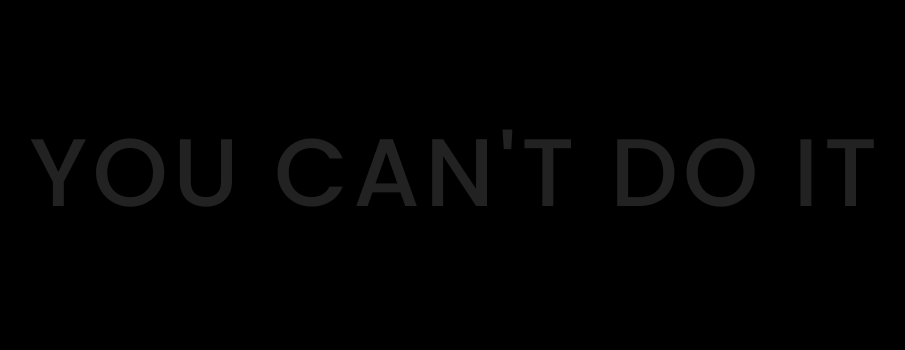
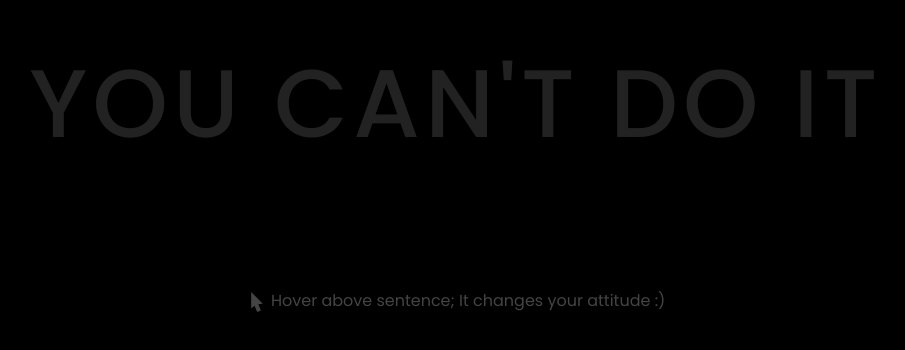
Before and after one commit to masoudtabatabaei/YCDI, a plain HTML site: page index.html in a window 1280 px wide. Shown: the part 228-578 px from the top of the page, without its empty margins (184-1089 px from the left). Drawn offline with Linux system fonts and the light colour scheme.

Commit message:
add help text

```diff
--- a/index.html
+++ b/index.html
@@ -9,8 +9,15 @@
 <body>
     <div class="container">
         <div class="content">
-            <!--<p><span>I</span>m<span>Possible</span></p>-->
             <p><span>You</span> <span>Can</span>'t <span>do it</span></p>
+        </div>
+        <div class="help">
+            <svg version="1.1" id="Capa_1" xmlns="http://www.w3.org/2000/svg" xmlns:xlink="http://www.w3.org/1999/xlink" x="0px" y="0px"
+                viewBox="0 0 173.312 173.312" xml:space="preserve">
+                <polygon points="137.078,102.745 36.234,0 36.238,143.965 65.559,118.501 87.965,173.312 120.72,159.922 98.315,105.112 "/>
+                <g></g>
+            </svg>
+            Hover above sentence; It changes your attitude :)
         </div>
     </div>
 </body>
--- a/style.css
+++ b/style.css
@@ -12,6 +12,7 @@
     display: flex;
     align-items: center;
     justify-content: center;
+    flex-direction: column;
     min-height: 100vh;
     background-color: #000000;
 }
@@ -54,3 +55,15 @@
                 0 0 120px #ffffff,
                 0 0 160px #ffffff;
 }
+
+.help {
+    margin-top: 7rem;
+    color: #444444;
+    font-size: 1rem;
+}
+
+.help svg {
+    fill: #444444;
+    width: 20px;
+    vertical-align: middle;
+}
```
